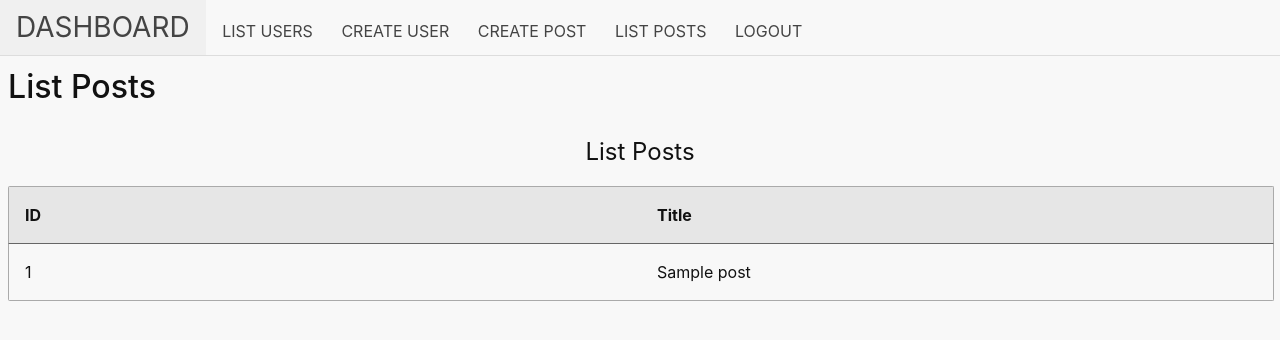
After one commit to SamiShakoori/FlaskBlog, a Flask app: page /admin/posts/ in a window 1280 px wide. The commit adds this page. Shown: the top 340 px of the page. Run offline with Flask 2, Linux system fonts and the light colour scheme; tables that the repository leaves empty hold one stand-in row (values such as "Sample post").

Commit message:
creating list posts for admin

```diff
--- a/mod_admin/views.py
+++ b/mod_admin/views.py
@@ -105,3 +105,9 @@ def create_post():
             flash('Try Again!')
             return render_template('admin/create_post.html', form=form)
     return render_template('admin/create_post.html', form=form)
+
+
+@admin.route('/posts/')
+def list_post():
+    posts = Post.query.order_by(Post.id.desc()).all()
+    return render_template('admin/list_post.html', posts=posts)
--- a/templates/admin/_includes/navigation.html
+++ b/templates/admin/_includes/navigation.html
@@ -3,5 +3,6 @@
     <a href="{{ url_for('admin.list_users') }}" class="button">List Users</a>
     <a href="{{ url_for('admin.create_user') }}" class="button">Create User</a>
     <a href="{{ url_for('admin.create_post') }}" class="button">Create Post</a>
+    <a href="{{ url_for('admin.list_post') }}" class="button">List Posts</a>
     <a href="{{ url_for('admin.logout') }}" class="button">Logout</a>
 </header>
--- /dev/null
+++ b/templates/admin/list_post.html
@@ -0,0 +1,24 @@
+{% extends 'admin/base.html' %}
+
+{% block title %}List Posts{% endblock %}
+
+{% block page_content %}
+<h1>List Posts</h1>
+<table>
+    <caption>List Posts</caption>
+    <thead>
+    <tr>
+        <th>ID</th>
+        <th>Title</th>
+    </tr>
+    </thead>
+    <tbody>
+    {% for post in posts %}
+    <tr>
+        <td data-label="ID">{{ post.id }}</td>
+        <td data-label="Title">{{ post.title }}</td>
+    </tr>
+    {% endfor %}
+    </tbody>
+</table>
+{% endblock %}
```
